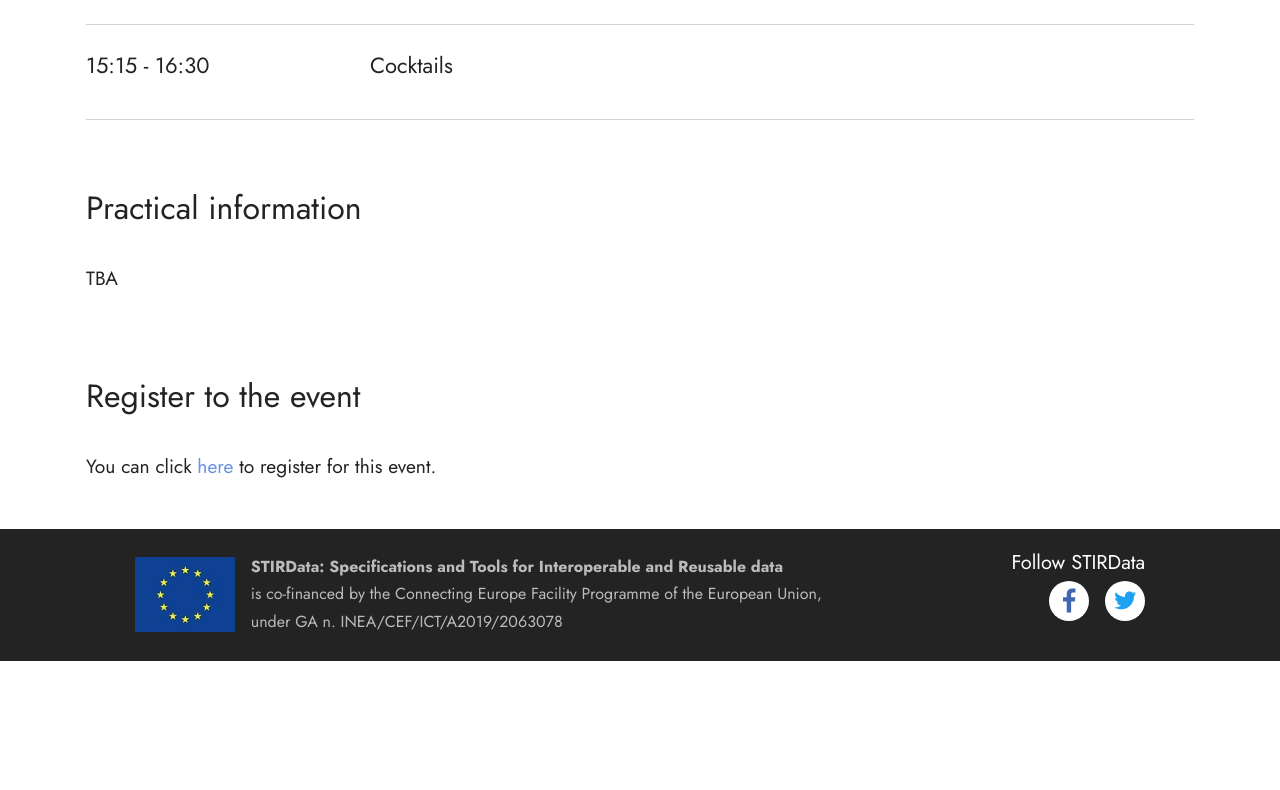
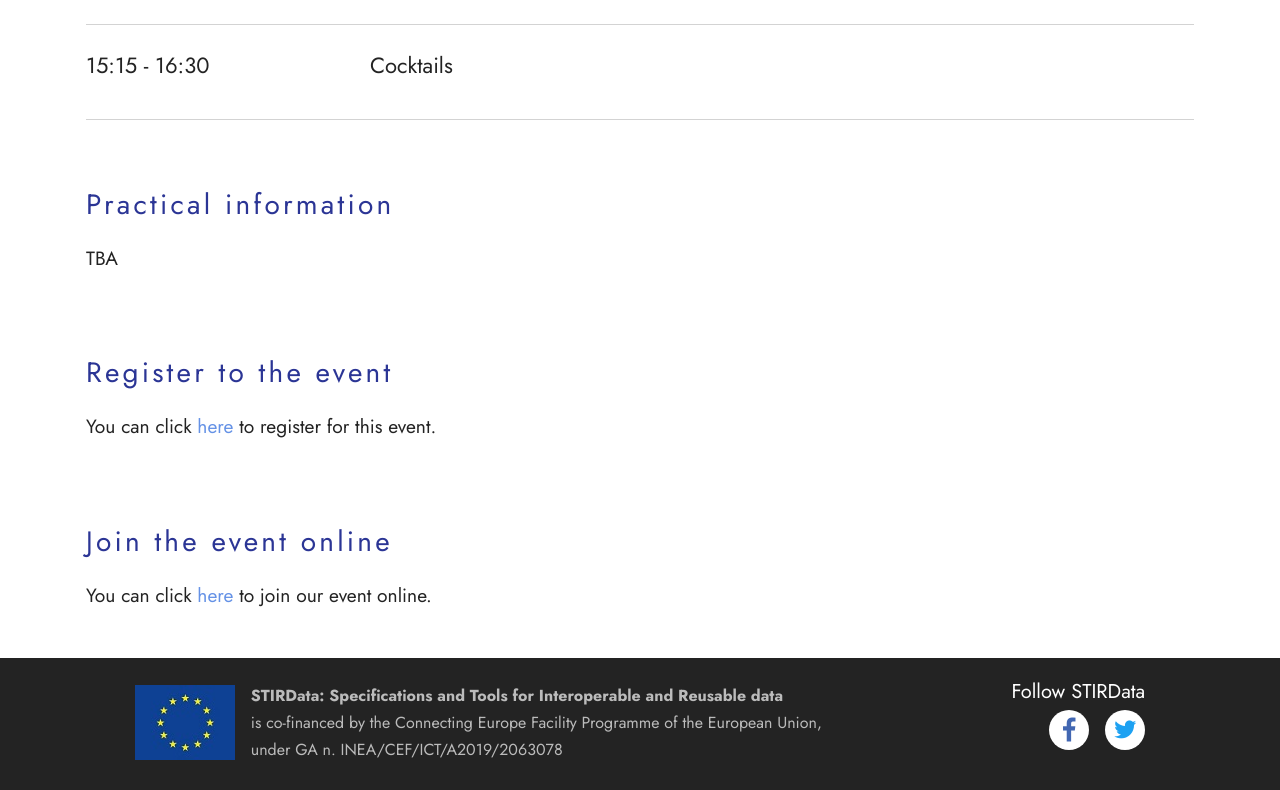
Before and after one commit to STIRData/stirdata-website, a plain HTML site: page events/role-of-semantic-technologies-in-common-european-data-spaces.html in a window 1280 px wide. Shown: the part 2506-3296 px from the top of the page. Before the commit the page ends 3167 px from the top, so only its background shows below. Drawn offline with Linux system fonts and the light colour scheme.

Commit message:
Fix style for role-of-semantic-technologies event page

```diff
--- a/events/role-of-semantic-technologies-in-common-european-data-spaces.html
+++ b/events/role-of-semantic-technologies-in-common-european-data-spaces.html
@@ -186,9 +186,9 @@
     <div class="container">
       <div class="row justify-content-center">
         <div class="col-md-12 col-lg-12">
-          <h4 class="mbr-section-subtitle mbr-fonts-style mb-4 display-5">
+          <div class="schedule__head wow fadeInUp" style="visibility: visible; animation-name: fadeInUp; font-size: 28px; border: 0;">
             Practical information
-          </h4>
+          </div>
           <p class="mbr-text mbr-fonts-style display-7">
             TBA
           </p>
@@ -200,11 +200,25 @@
     <div class="container">
       <div class="row justify-content-center">
         <div class="col-md-12 col-lg-12">
-          <h4 class="mbr-section-subtitle mbr-fonts-style mb-4 display-5">
+          <div class="schedule__head wow fadeInUp" style="visibility: visible; animation-name: fadeInUp; font-size: 28px; border: 0;">
             Register to the event
-          </h4>
+          </div>
           <p class="mbr-text mbr-fonts-style display-7">
             You can click <a href="" target="_blank">here</a> to register for this event.
+          </p>
+        </div>
+      </div>
+    </div>
+  </section>
+  <section class="content5 cid-sptnoelfQF" id="content5-23">
+    <div class="container">
+      <div class="row justify-content-center">
+        <div class="col-md-12 col-lg-12">
+          <div class="schedule__head wow fadeInUp" style="visibility: visible; animation-name: fadeInUp; font-size: 28px; border: 0;">
+            Join the event online
+          </div>
+          <p class="mbr-text mbr-fonts-style display-7">
+            You can click <a href="" target="_blank">here</a> to join our event online.
           </p>
         </div>
       </div>
```
